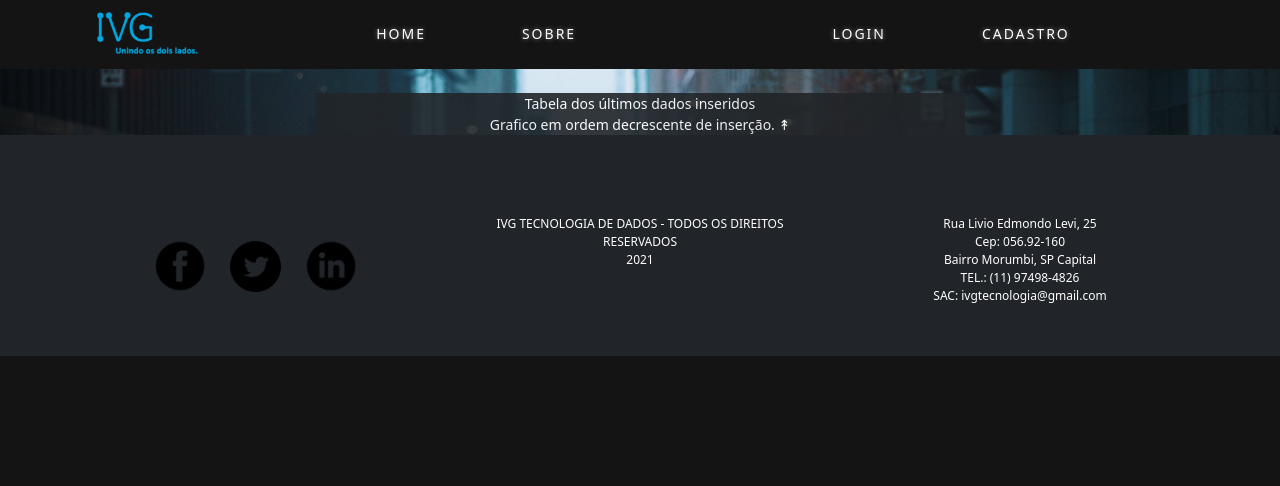
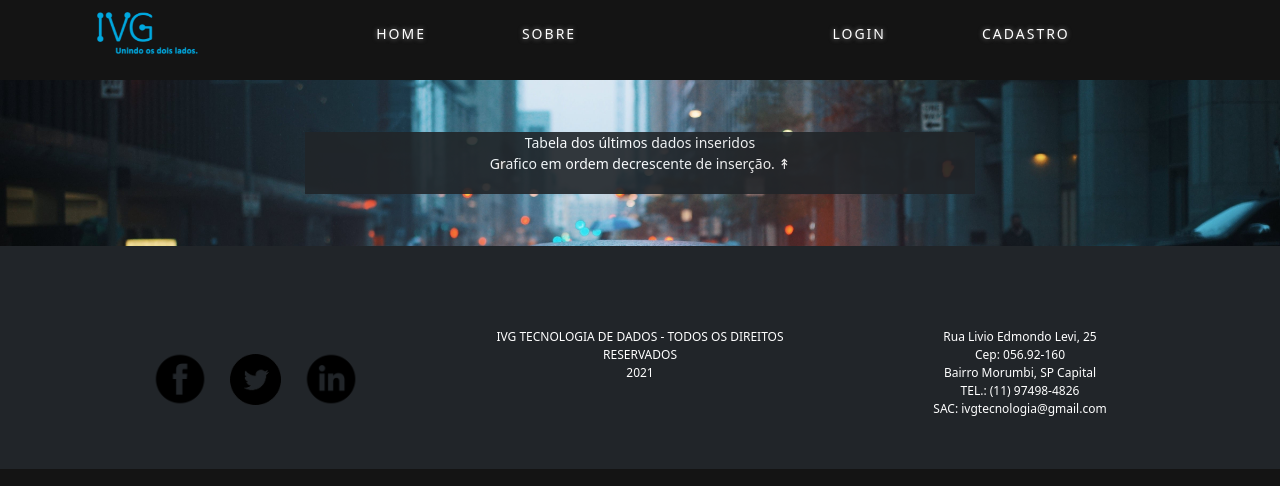
Before and after one commit to Sirmadeira/IVG_SITE_FLASK, a Flask app: template FlaskCodePacote/Templates/TerceiraJanela.html in a window 1280 px wide. Shown: the top 486 px of the page. Run offline with Flask 2, Linux system fonts and the light colour scheme; the template is opened without the code that fills it, so the values that code supplies are empty; some libraries are stand-ins or nearby versions.

Commit message:
atualização da terceira janela
pequeno ajuste no padding e no margin da imagem de fundo

```diff
--- a/FlaskCodePacote/Templates/TerceiraJanela.html
+++ b/FlaskCodePacote/Templates/TerceiraJanela.html
@@ -1,9 +1,9 @@
 {% extends "Layout.html" %}
 {% block content %}
- <div class="container-fluid" style="background-image: url(static/imagens/Inserir-Dados-Background.jpg); background-size: cover; height: auto; margin: -35px auto -50px; padding: 0 0; width: 100%; font-size: 15px">
+ <div class="container-fluid my-0 py-1" style="background-image: url(static/imagens/Inserir-Dados-Background.jpg); background-size: cover; height: auto; margin: -35px auto -50px; padding: 0 0; width: 100%; font-size: 15px">
 
  	<div class="table-responsive-lg mt-4 px-4 pt-4 p-0" style="font-size: 14px;">
- 		<div class="bg-dark mx-auto p-auto mb-0 text-center" style="width: 650px; opacity: .9;">
+ 		<div class="bg-dark mx-auto p-auto mb-0 text-center" style="width: 670px; opacity: .9;">
 			<p class="m-0">Tabela dos últimos dados inseridos</p>
  		</div>
 	<table class="table table-dark text-center mx-auto my-0 " style="width: 50%; opacity: .9; padding-top: 50px;">
@@ -48,7 +48,7 @@
 		{% endfor %}
     </tbody>
     </table>
-    <div class="bg-dark mx-auto pb-auto mt-0 text-center mb-5" style="width: 650px; opacity: .9;">
+    <div class="bg-dark mx-auto pb-1 mt-0 text-center mb-5" style="width: 670px; opacity: .9;">
 			<p>Grafico em ordem decrescente de inserção. ↟ </p>
  		</div>
 </div>
```
